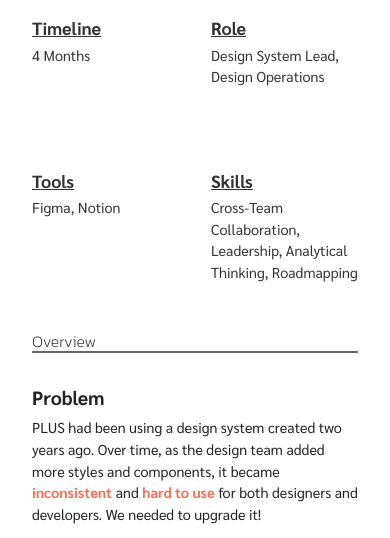
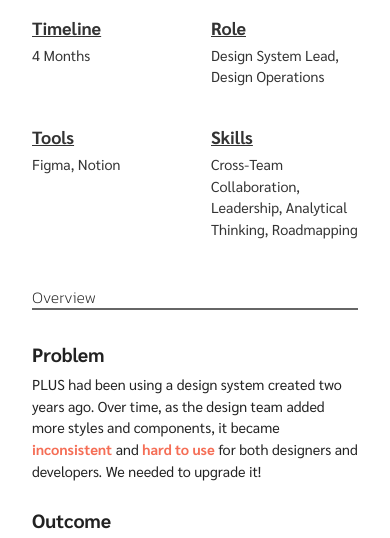
Before and after one commit to JadeWang-919/portfolio, a plain HTML site: page DS.html in a window 390 px wide. Shown: the part 241-779 px from the top of the page. Drawn offline with nearby package versions, Linux system fonts and the light colour scheme; a web font is replaced by a local one.

Commit message:
update 2*2 grid

```diff
--- a/css/queries.css
+++ b/css/queries.css
@@ -40,6 +40,7 @@
 
   .cgc-crop-container {
     width: 100%;
+    border-radius: 8px;
   }
 }
 
@@ -297,7 +298,7 @@
 
   .grid--4-cols {
     grid-template-columns: repeat(2, 1fr);
-    grid-template-rows: repeat(2, 1fr);
+    grid-template-rows: auto auto;
   }
 
   .quotes-gif {
```
